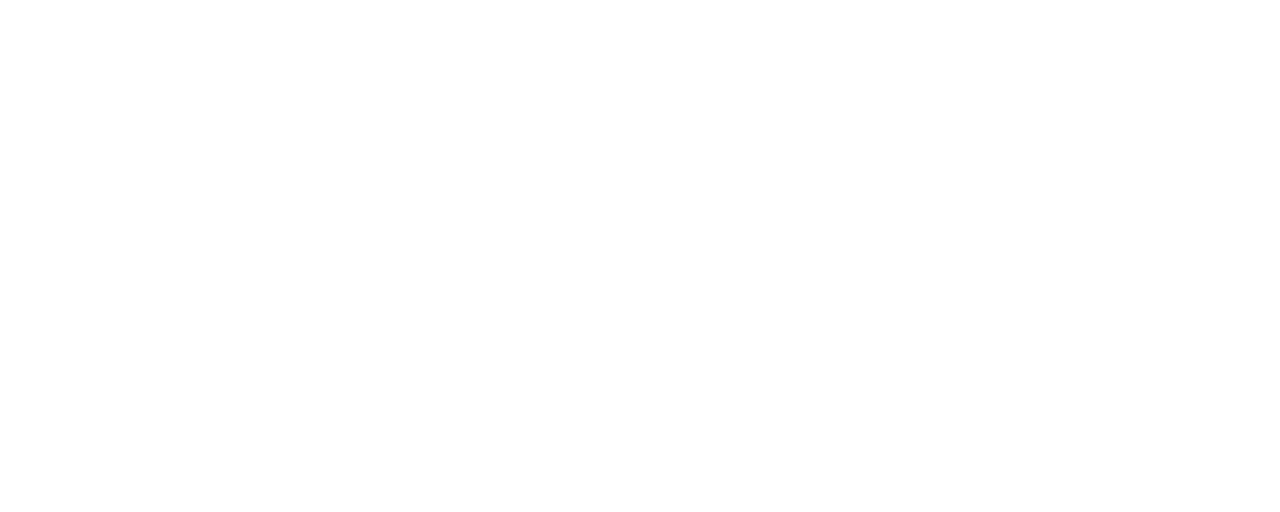
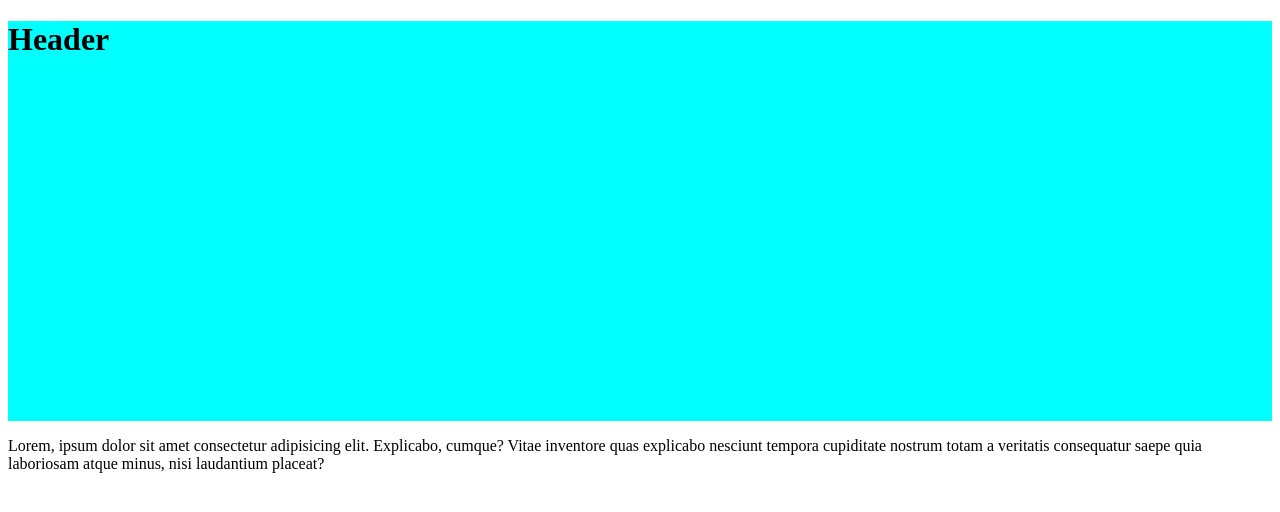
Before and after one commit to asfroggen/santanderS3, a plain HTML site: page index.html in a window 1280 px wide. Drawn offline with Linux system fonts and the light colour scheme.

Commit message:
cambios a header

```diff
--- a/index.html
+++ b/index.html
@@ -8,7 +8,23 @@
 </head>
 <body>
 
+    <header class="container-header">
+        <h1>Header</h1>
+        <nav></nav>
+    </header>
 
+    <main>
 
+    </main>
+
+    <section>
+        <p>Lorem, ipsum dolor sit amet consectetur adipisicing elit. Explicabo, cumque?
+            Vitae inventore quas explicabo nesciunt tempora cupiditate nostrum totam a veritatis
+            consequatur saepe quia laboriosam atque minus, nisi laudantium placeat?</p>
+    </section>
+
+    <footer>
+
+    </footer>
 </body>
 </html>
--- a/styles.css
+++ b/styles.css
@@ -0,0 +1,5 @@
+.container-header{
+    width: 100%;
+    height: 400px;
+    background-color: aqua;
+}
```
